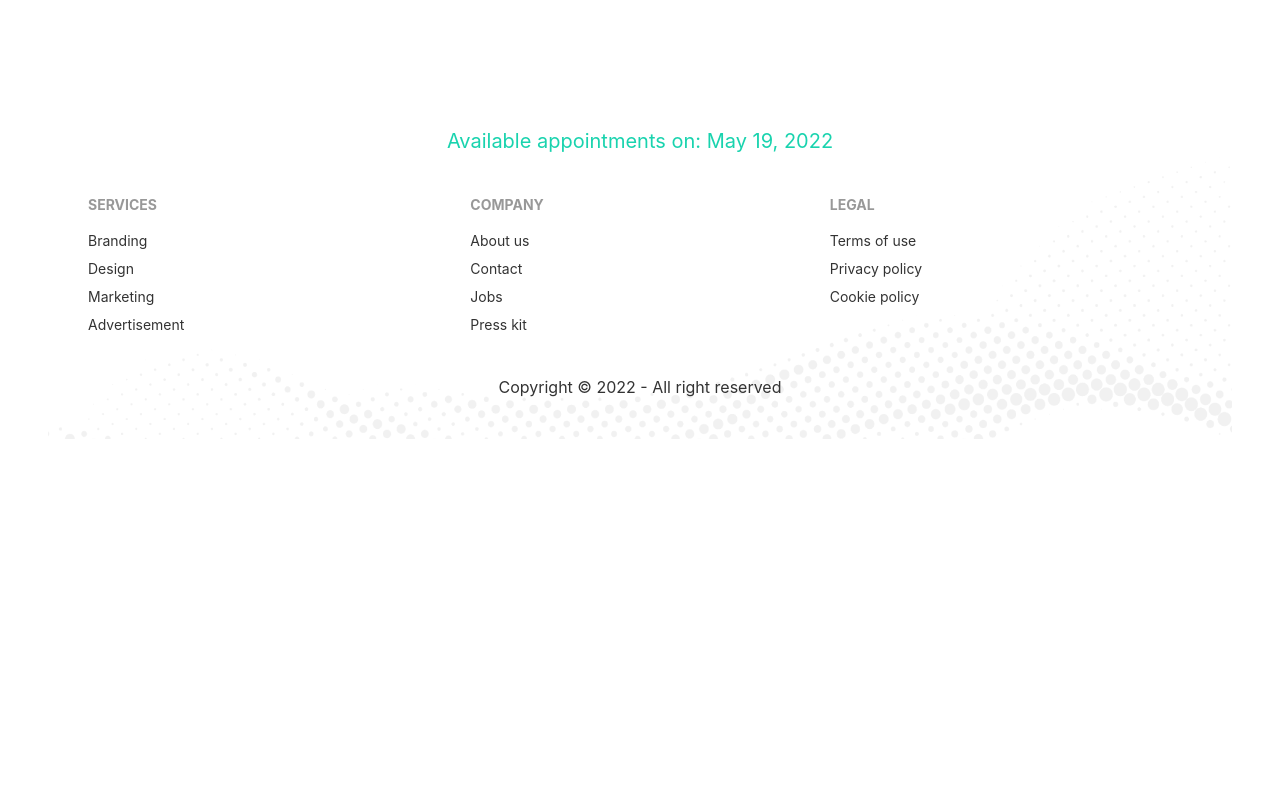
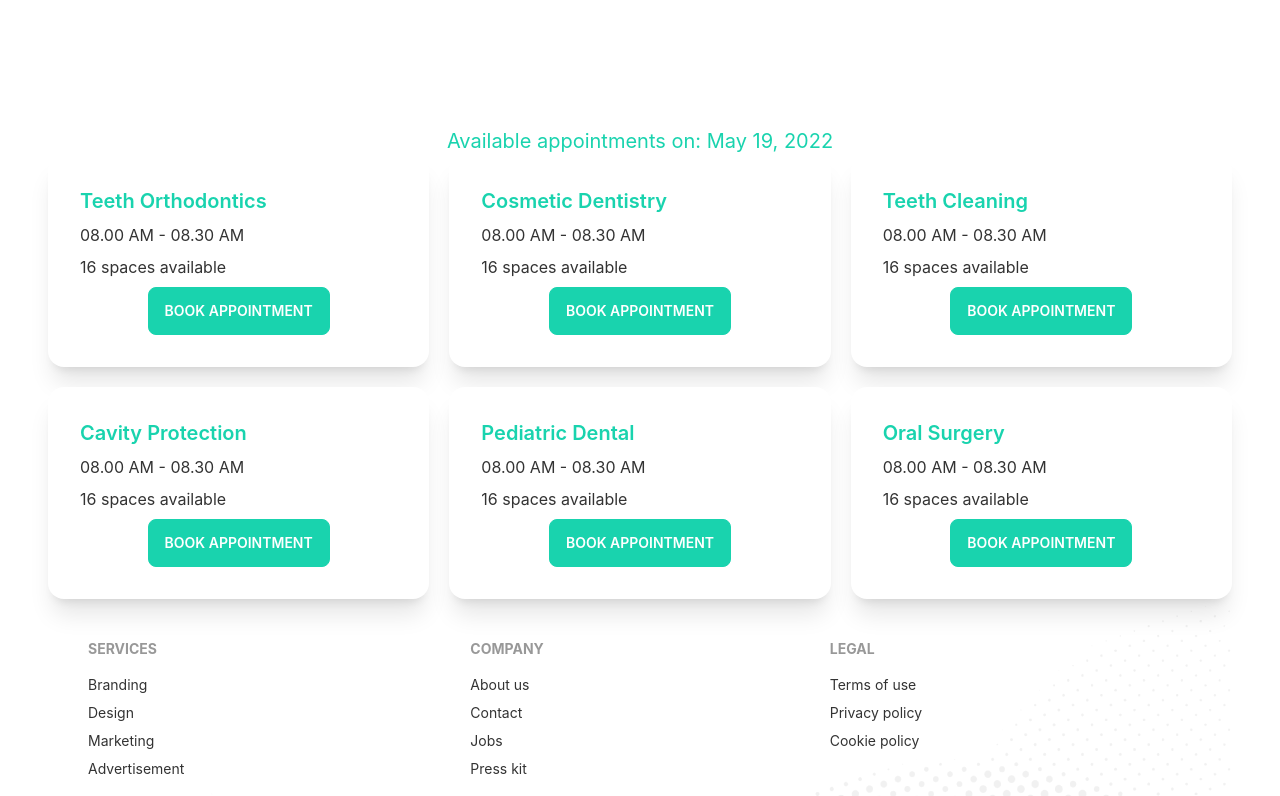
Before and after one commit to SJMormo/doctors-portal-client, a React (Create React App) app: page /appointment in a window 1280 px wide. Shown: the part 737-1533 px from the top of the page. Before the commit the page ends 1176 px from the top, so only its background shows below. Built offline with nearby package versions, Linux system fonts and the light colour scheme.

Commit message:
available services section added

```diff
--- a/src/Pages/Appointment/AvailableAppointments.js
+++ b/src/Pages/Appointment/AvailableAppointments.js
@@ -1,10 +1,27 @@
 import { format } from 'date-fns';
-import React from 'react';
+import React, { useEffect, useState } from 'react';
+import Service from './Service';
 
 const AvailableAppointments = ({ date }) => {
+    const [services, setServices] = useState([]);
+
+    useEffect(() => {
+        fetch('services.json')
+            .then(res => res.json())
+            .then(data => setServices(data));
+    }, []);
+
     return (
         <div>
             <p className='text-xl text-secondary text-center'>Available appointments on: {format(date, 'PP')}</p>
+            <div className='grid grid-cols-1 md:grid-cols-2 lg:grid-cols-3 gap-5'>
+                {
+                    services.map(service => <Service
+                        key={service._id}
+                        service={service}
+                    />)
+                }
+            </div>
         </div>
     );
 };
--- /dev/null
+++ b/src/Pages/Appointment/Service.js
@@ -0,0 +1,26 @@
+import React from 'react';
+
+const Service = ({ service }) => {
+    const { name, slots } = service;
+    return (
+        <div class="card lg:max-w-lg bg-base-100 shadow-xl">
+            <div class="card-body">
+                <h2 class="card-title text-secondary">{name}</h2>
+                <p>
+                    {
+                        slots.length ?
+                            <span>{slots[0]}</span>
+                            :
+                            <span className='text-red-500'>No slot available</span>
+                    }
+                </p>
+                <p>{slots.length} {slots.length > 1 ? 'spaces' : 'space'} available</p>
+                <div class="card-actions justify-center">
+                    <button disabled={slots.length === 0} class="btn btn-secondary text-white uppercase">Book Appointment</button>
+                </div>
+            </div>
+        </div>
+    );
+};
+
+export default Service;
```
